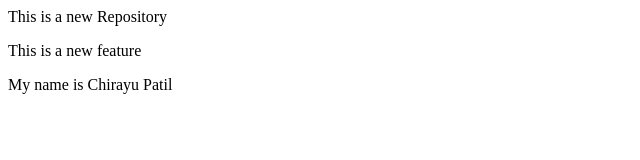
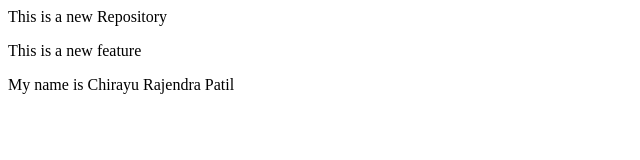
Before and after one commit to ChirayuPatil022/localrepo, a plain HTML site: page LocalRepo/index.html in a window 1280 px wide. Shown: the full height of the page, 0-640 px from the left. Drawn offline with Linux system fonts and the light colour scheme.

Commit message:
added full name

```diff
--- a/LocalRepo/index.html
+++ b/LocalRepo/index.html
@@ -1,3 +1,3 @@
 <p>This is a new Repository</p>
 <p>This is a new feature</p>
-<p>My name is Chirayu Patil</p>
+<p>My name is Chirayu Rajendra Patil</p>
```
